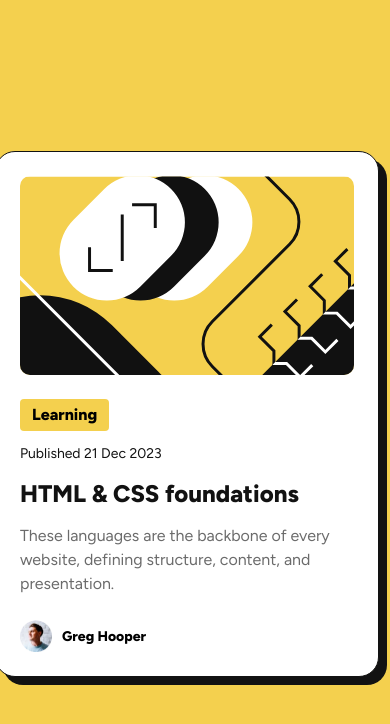
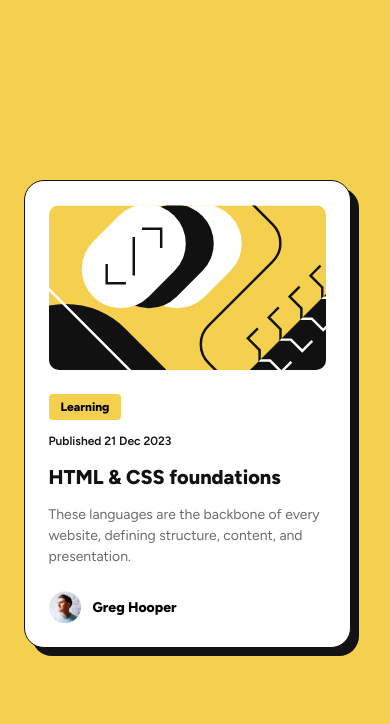
Before and after one commit to Ha0n9/Blog-Card---Frontend-Mentor, a plain HTML site: page index.html in a window 390 px wide. Drawn offline with Linux system fonts and the light colour scheme.

Commit message:
Add files via upload

```diff
--- a/style.css
+++ b/style.css
@@ -66,7 +66,6 @@ body {
 }
 
 /* Card content */
-.card__content {}
 
 .card__content>* {
     margin-bottom: 12px;
@@ -82,6 +81,7 @@ body {
 
 .card__content--published {
     font-size: 14px;
+    font-weight: 600;
     color: var(--gray950-color);
 }
 
@@ -92,8 +92,7 @@ body {
 }
 
 .card__content--title:hover,
-.card__content--title:focus,
-.card__content--title:active {
+.card__content--title:focus {
     color: var(--background-color);
     cursor: pointer;
 }
@@ -115,9 +114,33 @@ body {
 }
 
 .author__name {
-    margin-left: 10px;
+    margin-left: 12px;
     font-size: 14px;
 }
 
 /* - Mobile: 375px */
 /* - Desktop: 1440px */
+/* Media queries */
+@media (min-width: 300px) and (max-width: 475px) {
+
+    .card {
+        width: 327px;
+    }
+
+    .card__content--category {
+        font-size: 12px;
+    }
+
+    .card__content--published {
+        font-size: 12px;
+        color: var(--gray950-color);
+    }
+
+    .card__content--title {
+        font-size: 20px;
+    }
+
+    .card__content--desc {
+        font-size: 14px;
+    }
+}
```
